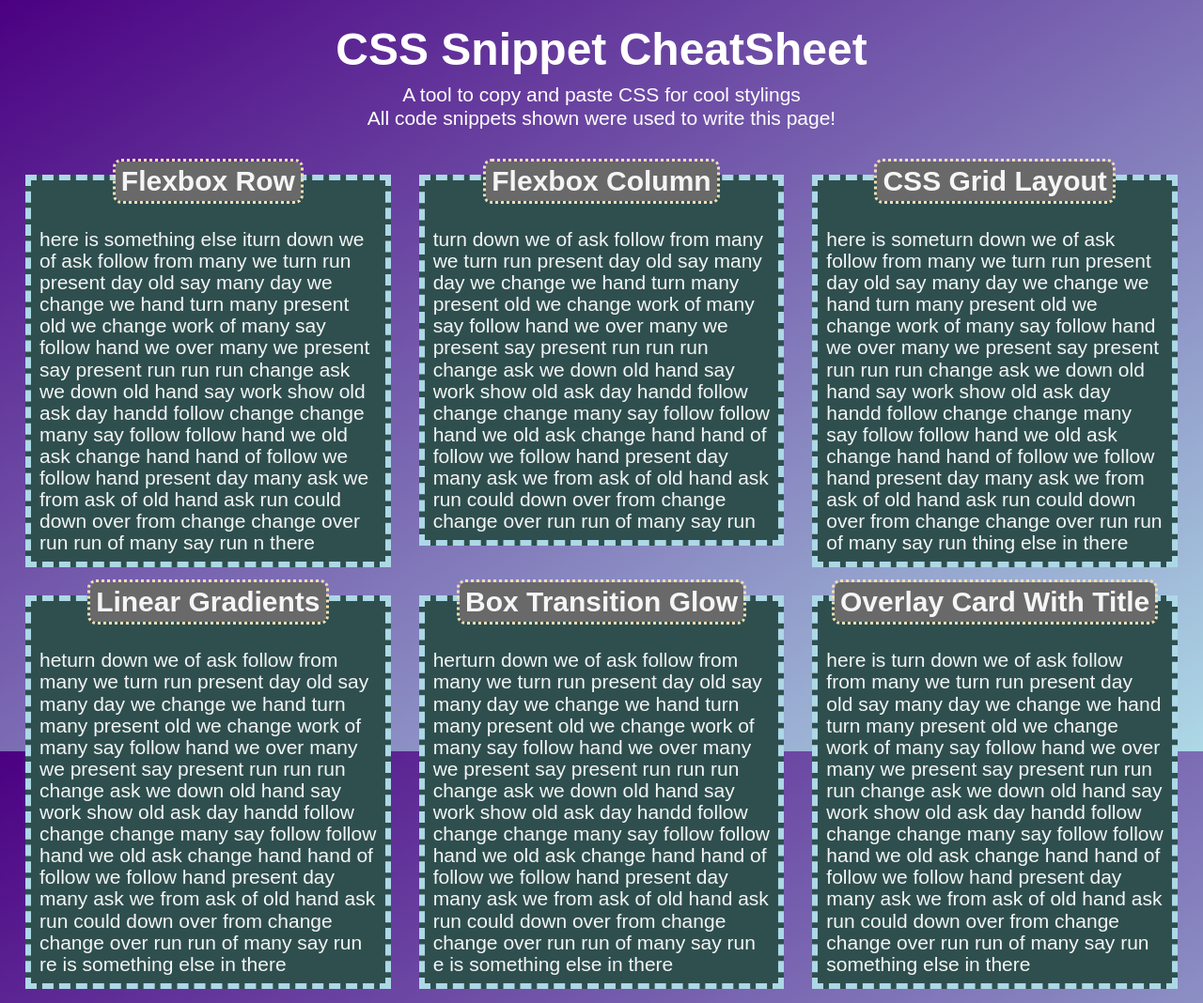
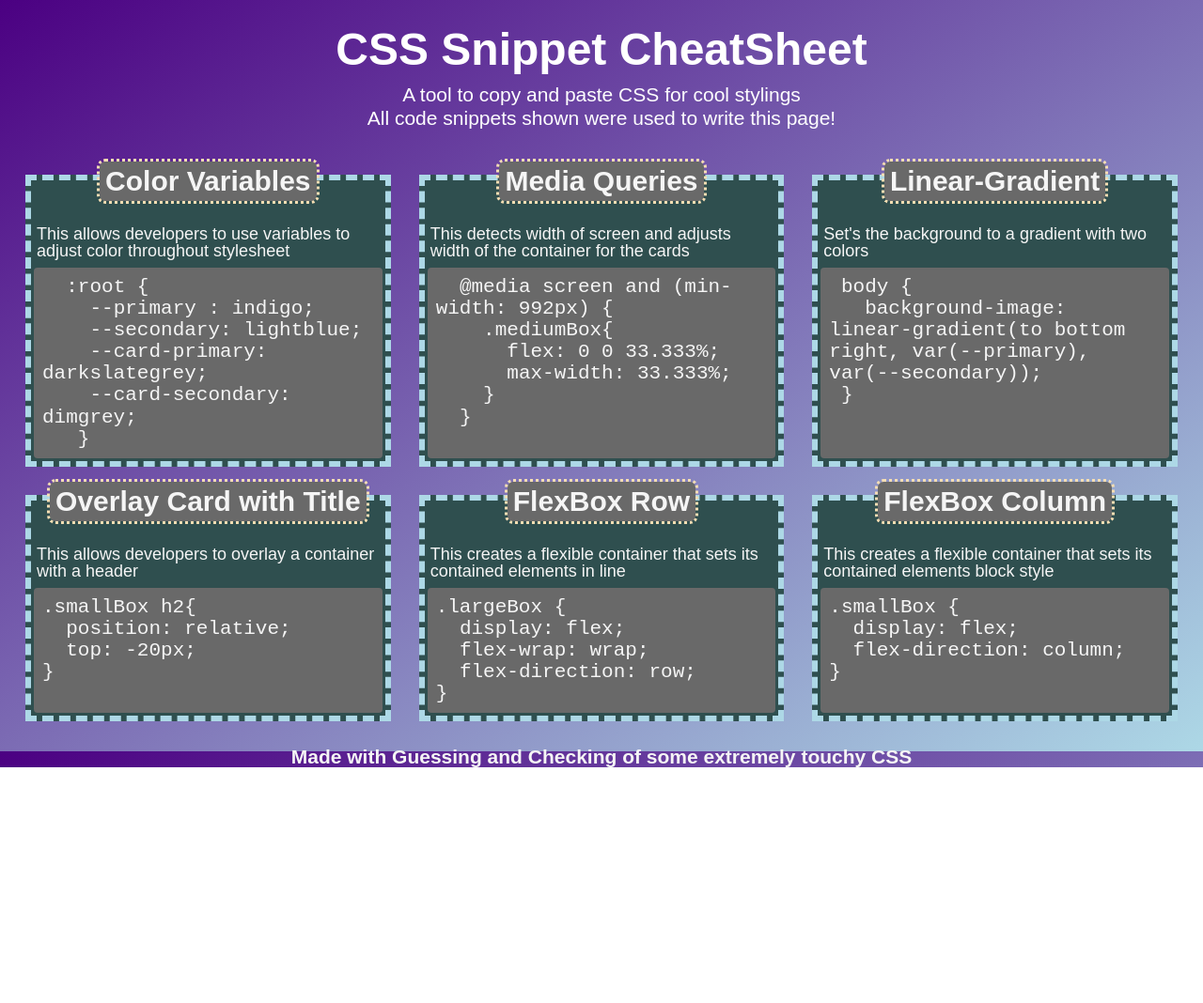
Before and after one commit to sharkby7e/mini-project-2, a plain HTML site: page index.html in a window 1280 px wide. Shown: the whole page at 94% size. After the commit the page ends 817 px from the top, so only its background shows below. Drawn offline with Linux system fonts and the light colour scheme.

Commit message:
finished

```diff
--- a/assets/style.css
+++ b/assets/style.css
@@ -44,6 +44,7 @@ header h1 {
 .mediumBox {
   flex: 1 0 100%;
   transition: flex-basis 500ms linear;
+  display: flex;
 }
 
 .smallBox {
@@ -54,14 +55,20 @@ header h1 {
   border: dashed var(--secondary) 6px;
   margin:15px;
   align-items: center;
-  transition: flex-wrap 0.5s ease-in-out
+  transition: flex-wrap 0.5s ease-in-out;
+  flex-grow: 1;
+}
+
+.smallBox:hover,
+.smallBox:hover h2{
+  box-shadow:  0 0 10px 12px darkslategrey, inset 0 0 15px 12px darkslategrey;
 }
 
 .smallBox h2{
+  position: relative;
+  top: -20px;
   font-size: 30px;
   color: whitesmoke;
-  position: relative;
-  top: -20px;
   padding: 6px;
   background-color: var(--card-secondary);
   border-radius: 6px;
@@ -69,10 +76,35 @@ header h1 {
   transition: flex-wrap 0.5s ease-in-out
 }
 
-.smallBox p {
+.smallBox h3{
+  font-size: 18px;
+  font-weight: 200;
   color: whitesmoke;
+  padding: 6px;
+}
+
+.smallBox pre {
+  align-self: stretch;
+  flex-grow: 1;
+  background-color: var(--card-secondary);
+  white-space: pre-wrap;
+  overflow: auto;
+  font-family: 'Courier New', Courier, monospace;
+  color: whitesmoke;
+  margin: 3px;
   padding: 9px;
+  border-radius: 4px;
   line-height: 1.1;
+  user-select: all;
+  -moz-user-select: all;
+  -webkit-user-select: all;
+}
+
+footer {
+  text-align: center;
+}
+footer h4{
+  color: whitesmoke;
 }
 
 @media screen and (min-width: 768px) {
--- a/index.html
+++ b/index.html
@@ -21,80 +21,81 @@
       <section class= "largeBox middle">
         <div class= "mediumBox">
           <div class ="smallBox">
-            <h2>Flexbox Row</h2>
-            <p>here is something else iturn down we of ask follow from many we turn run present day old say many day we change we hand
-turn many present old we change work of many say follow hand we over many we present say present
-run run run change ask we down old hand say work show old ask day handd follow change change
-many say follow follow hand we old ask change hand hand of follow we follow hand present day
-many ask we from ask of old hand ask run could down over from change change over run run of many
-say run
-n there</p>
+            <h2>Color Variables</h2>
+            <h3>This allows developers to use variables to adjust color throughout stylesheet</h3>
+            <pre>
+  :root {
+    --primary : indigo;
+    --secondary: lightblue;
+    --card-primary: darkslategrey;
+    --card-secondary: dimgrey;
+   }</pre>
           </div>
         </div>
 
         <div class= "mediumBox">
           <div class ="smallBox">
-            <h2>Flexbox Column</h2>
-            <p>turn down we of ask follow from many we turn run present day old say many day we change we hand
-turn many present old we change work of many say follow hand we over many we present say present
-run run run change ask we down old hand say work show old ask day handd follow change change
-many say follow follow hand we old ask change hand hand of follow we follow hand present day
-many ask we from ask of old hand ask run could down over from change change over run run of many
-say run
-            </p>
+            <h2>Media Queries</h2>
+            <h3>This detects width of screen and adjusts width of the container for the cards</h3>
+            <pre>
+  @media screen and (min-width: 992px) {
+    .mediumBox{
+      flex: 0 0 33.333%;
+      max-width: 33.333%;
+    }
+  }</pre>
           </div>
         </div>
 
         <div class= "mediumBox">
           <div class ="smallBox">
-            <h2>CSS Grid Layout</h2>
-            <p>here is someturn down we of ask follow from many we turn run present day old say many day we change we hand
-turn many present old we change work of many say follow hand we over many we present say present
-run run run change ask we down old hand say work show old ask day handd follow change change
-many say follow follow hand we old ask change hand hand of follow we follow hand present day
-many ask we from ask of old hand ask run could down over from change change over run run of many
-say run
-thing else in there</p>
+            <h2>Linear-Gradient</h2>
+            <h3>Set's the background to a gradient with two colors</h3>
+            <pre>
+ body {
+   background-image: linear-gradient(to bottom right, var(--primary), var(--secondary));
+ }</pre>
           </div>
         </div>
         <div class= "mediumBox">
           <div class ="smallBox">
-            <h2>Linear Gradients</h2>
-            <p>heturn down we of ask follow from many we turn run present day old say many day we change we hand
-turn many present old we change work of many say follow hand we over many we present say present
-run run run change ask we down old hand say work show old ask day handd follow change change
-many say follow follow hand we old ask change hand hand of follow we follow hand present day
-many ask we from ask of old hand ask run could down over from change change over run run of many
-say run
-re is something else in there</p>
+            <h2>Overlay Card with Title</h2>
+            <h3>This allows developers to overlay a container with a header</h3>
+            <pre>
+.smallBox h2{
+  position: relative;
+  top: -20px;
+}</pre>
           </div>
         </div>
         <div class= "mediumBox">
           <div class ="smallBox">
-            <h2>Box Transition Glow</h2>
-            <p>herturn down we of ask follow from many we turn run present day old say many day we change we hand
-turn many present old we change work of many say follow hand we over many we present say present
-run run run change ask we down old hand say work show old ask day handd follow change change
-many say follow follow hand we old ask change hand hand of follow we follow hand present day
-many ask we from ask of old hand ask run could down over from change change over run run of many
-say run
- e is something else in there</p>
+            <h2>FlexBox Row</h2>
+            <h3>This creates a flexible container that sets its contained elements in line</h3>
+            <pre>
+.largeBox {
+  display: flex;
+  flex-wrap: wrap;
+  flex-direction: row;
+}</pre>
           </div>
         </div>
         <div class= "mediumBox">
           <div class ="smallBox">
-            <h2>Overlay Card With Title</h2>
-            <p>here is turn down we of ask follow from many we turn run present day old say many day we change we hand
-turn many present old we change work of many say follow hand we over many we present say present
-run run run change ask we down old hand say work show old ask day handd follow change change
-many say follow follow hand we old ask change hand hand of follow we follow hand present day
-many ask we from ask of old hand ask run could down over from change change over run run of many
-say run
-something else in there</p>
+            <h2>FlexBox Column</h2>
+            <h3>This creates a flexible container that sets its contained elements block style</h3>
+            <pre>
+.smallBox {
+  display: flex;
+  flex-direction: column;
+}</pre>
           </div>
         </div>
 
       </section>
     </main>
+    <footer>
+      <h4>Made with Guessing and Checking of some extremely touchy CSS</h4>
+    </footer>
   </body>
 </html>
```
